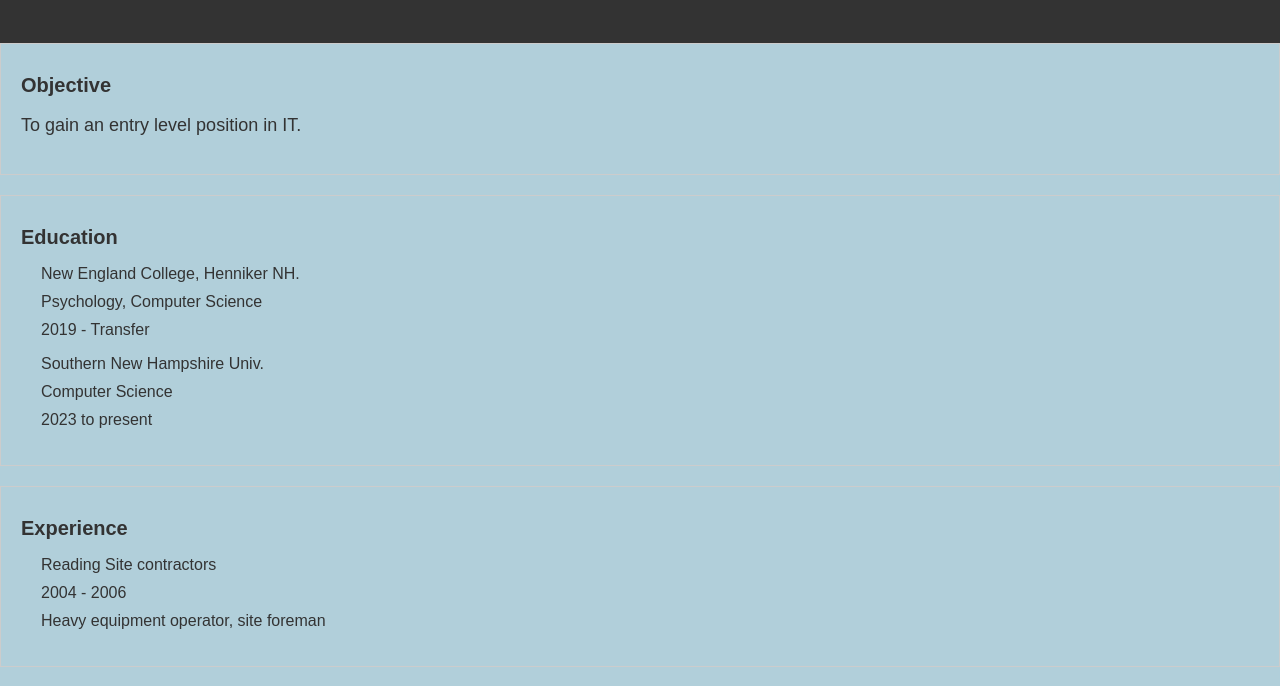
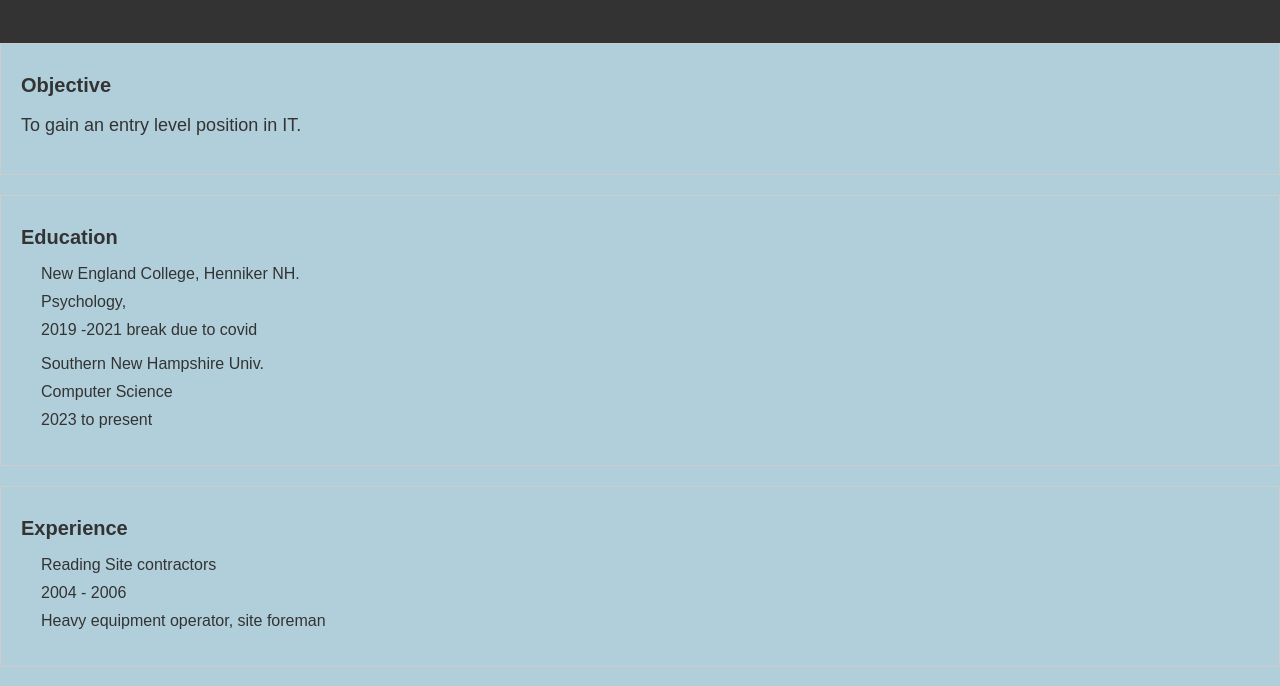
Before and after one commit to Dself76/Resume, a plain HTML site: page AlertMeByMail1/index.html in a window 1280 px wide. Shown: the part 100-786 px from the top of the page. Drawn offline with Linux system fonts and the light colour scheme.

Commit message:
Update index.html

```diff
--- a/AlertMeByMail1/index.html
+++ b/AlertMeByMail1/index.html
@@ -30,8 +30,8 @@
         <h2>Education</h2>
         <ul>
             <li>New England College, Henniker NH.</li>
-            <li>Psychology, Computer Science</li>
-            <li>2019 - Transfer</li>
+            <li>Psychology,</li>
+            <li>2019 -2021 break due to covid</li>
         </ul>
         <ul>
             <li>Southern New Hampshire Univ.</li>
```
